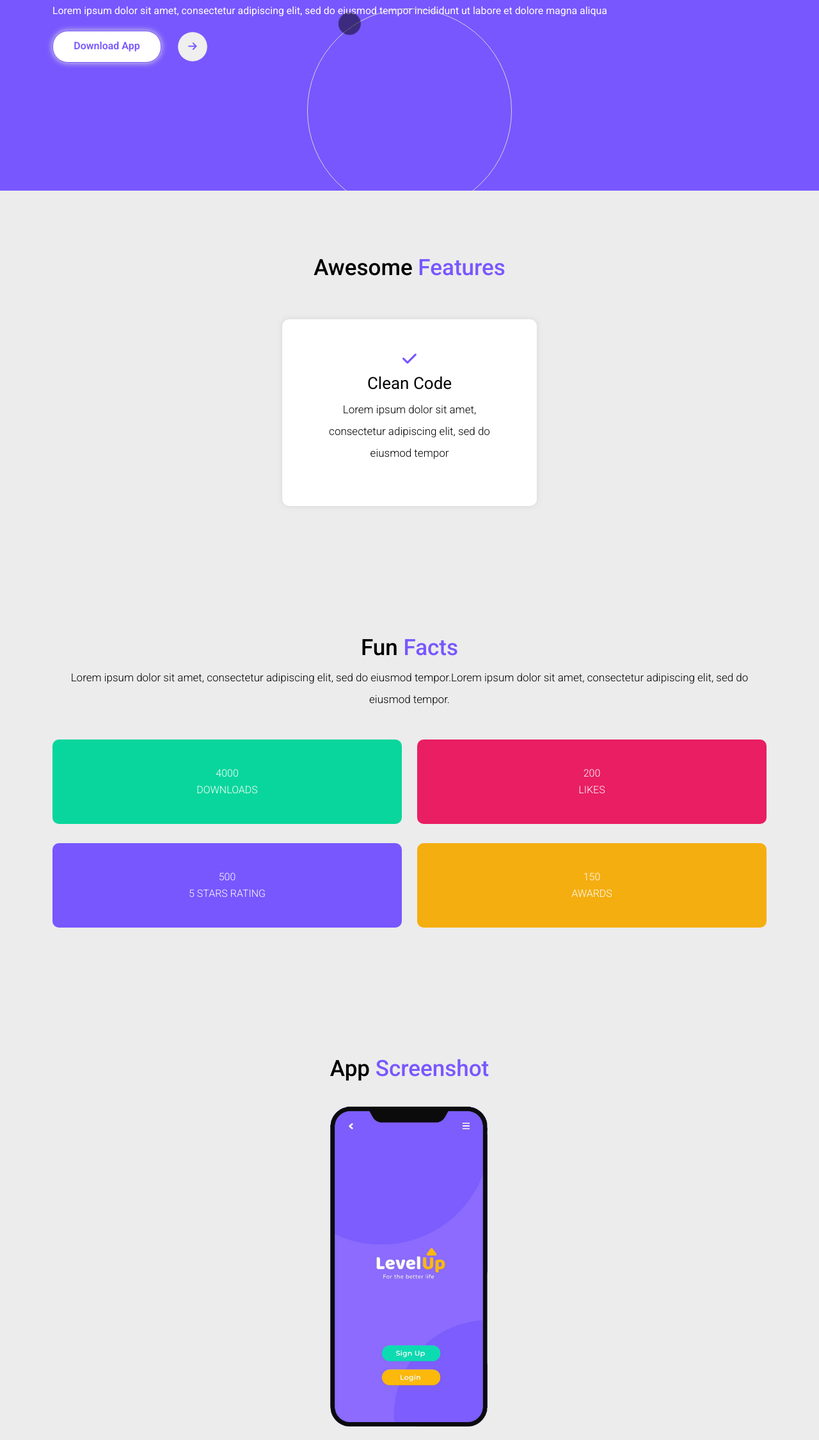
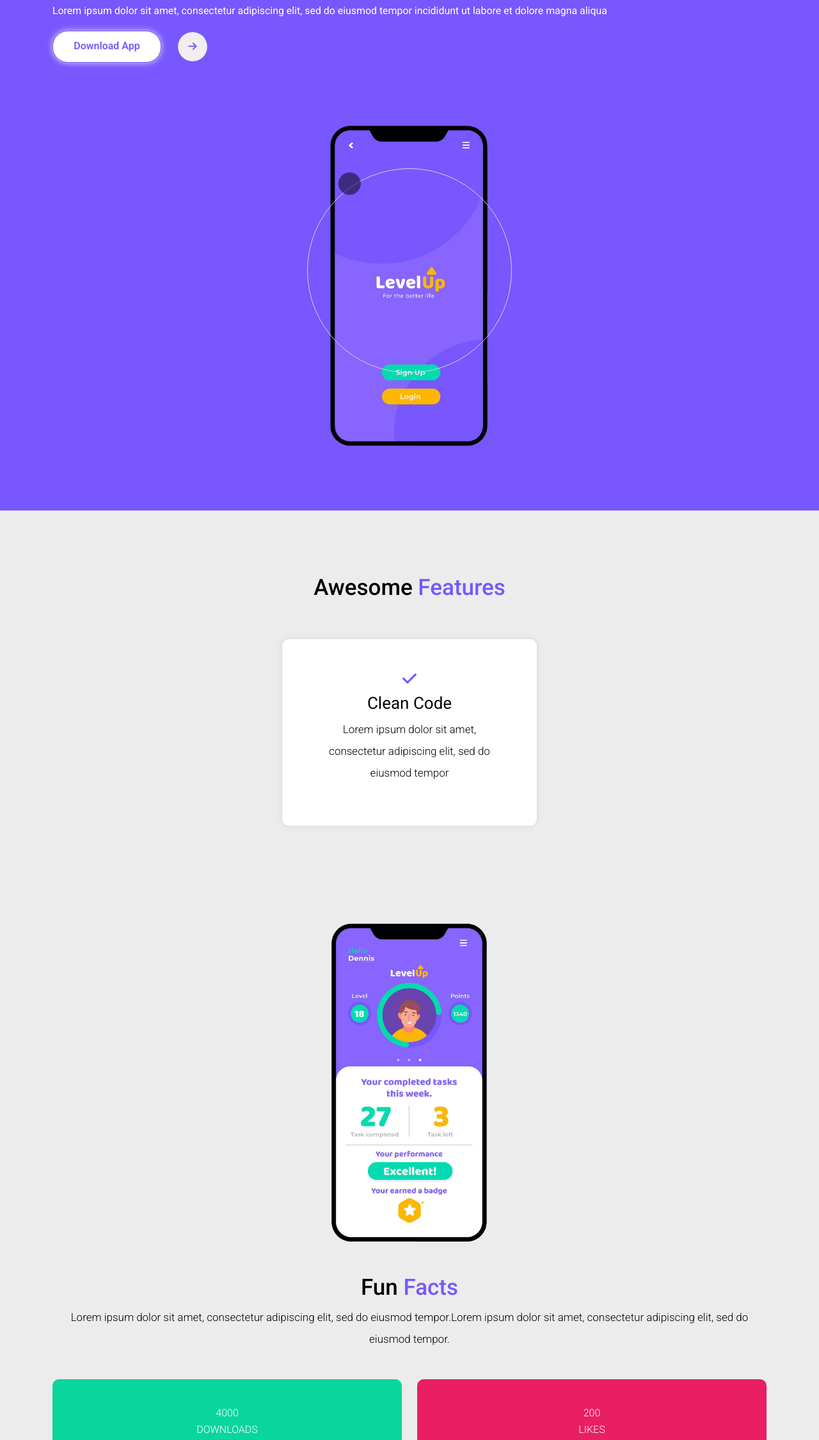
Before and after one commit to ceoahmedsalah/landing-, a plain HTML site: page index.html in a window 1280 px wide. Shown: the part 208-2459 px from the top of the page at 64% size. Drawn offline with nearby package versions, Linux system fonts and the light colour scheme.

Commit message:
Update index.html

```diff
--- a/index.html
+++ b/index.html
@@ -56,7 +56,7 @@
                  </button>
                  </form>
        <div class="img-animation">
-       		<img src="imgs/1.png" alt=""></img>
+       		<img src="1.png" alt=""></img>
        		<div class="circle">
   <div class="small-circle">
   	        			</div>
@@ -76,7 +76,7 @@
 			      </div>
 			      </div>
 			    		<div class="img-animation">
-     		<img src="imgs/2.png" alt=""></img>
+     		<img src="2.png" alt=""></img>
                   		</div>
    		<h3><span>Fun</span> Facts</h3>
    	<p>Lorem ipsum dolor sit amet, consectetur adipiscing elit, sed do eiusmod tempor.Lorem ipsum dolor sit amet, consectetur adipiscing elit, sed do eiusmod tempor.</p>
@@ -183,7 +183,7 @@
 		<h3>What Our <span>Client</span> Say</h3>
 		<div class="center">
 			    	<div class="test-card">
-			  		<img src="imgs/1.jpg" alt=""></img>
+			  		<img src="1.jpg" alt=""></img>
 			<p>Lorem ipsum dolor sit amet, consectetur adipiscing elit, sed do eiusmod tempor</p>
 			  			<h5>Sonu signua</h5>
 			  			<span>Ui Designer</span>
```
